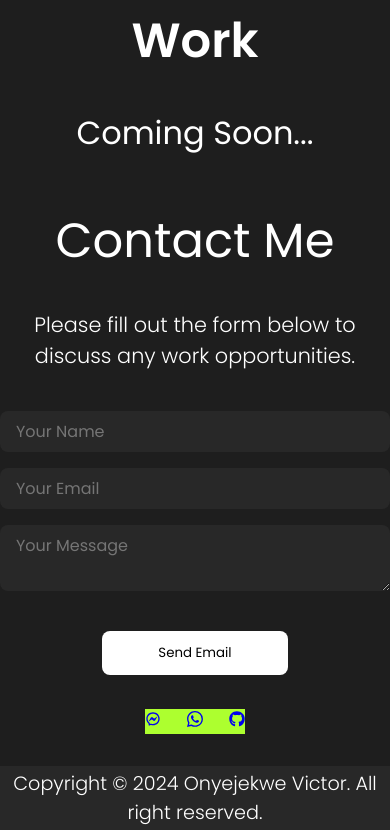
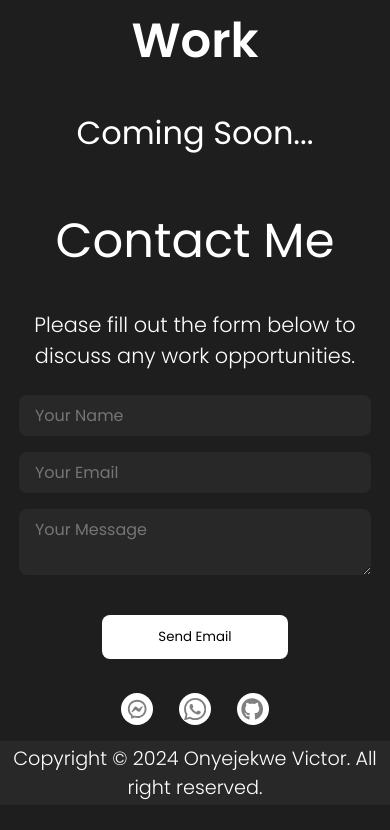
Before and after one commit to ovanda/Web-Portfolio, a React (Create React App) app: page / in a window 390 px wide. Shown: the part 2578-3408 px from the top of the page. After the commit the page ends 3383 px from the top, so only its background shows below. Built offline with nearby package versions, Linux system fonts and the light colour scheme.

Commit message:
Working on contacts getting there

```diff
--- a/src/components/Contact/contact.css
+++ b/src/components/Contact/contact.css
@@ -56,5 +56,32 @@
     display: flex;
     gap: 1.6rem;
     margin-top: 0.1rem;
-    background: greenyellow;
 }
+
+#contact-page .contactForm .links a {
+    font-size: 1.4rem;
+    background: white;
+    color: gray;
+    padding: 0.3rem;
+    border-radius: 2rem;
+    height: 2rem;
+    width: 2rem;
+    margin: 0 auto;
+    display: flex;
+    align-items: center;
+    justify-content: center;
+    display: none;
+}
+
+@media screen and (max-width: 600px){
+
+    #contact-page .contactForm .links a {
+        display: flex;
+    }
+
+    .contactForm {
+        margin: 0 auto;
+        width: 22rem;
+    }
+
+}
```
